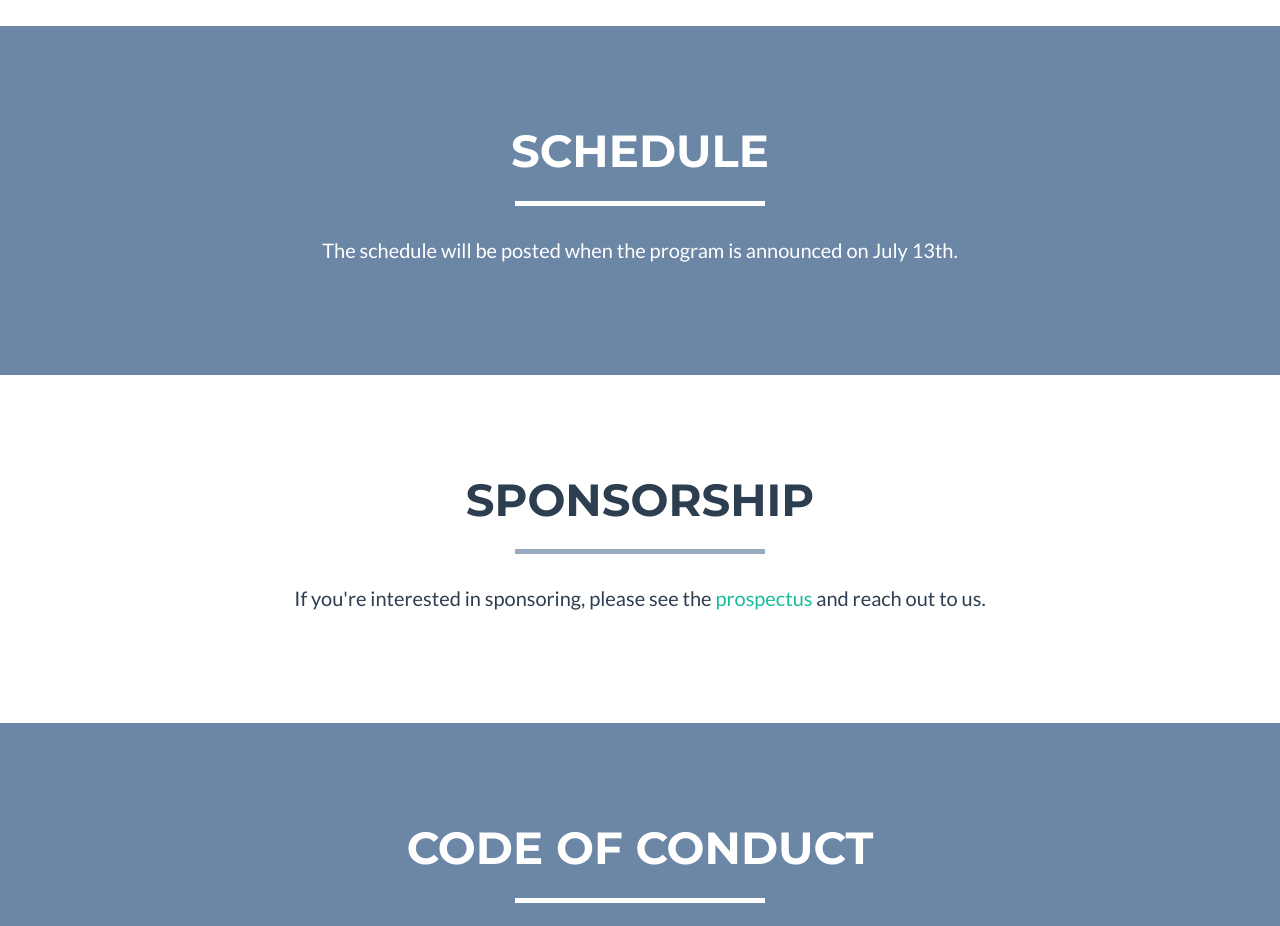
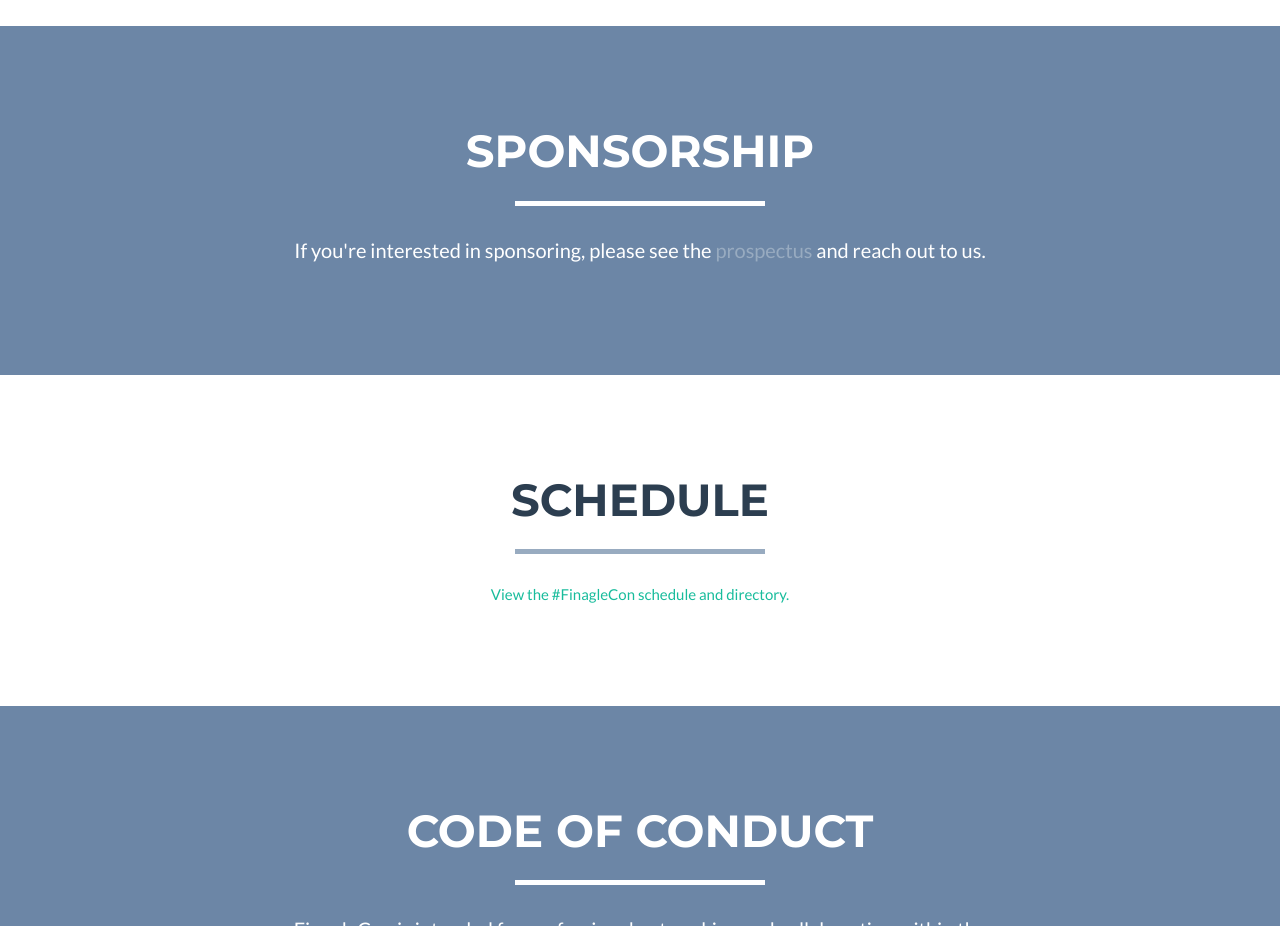
Before and after one commit to finagle/finaglecon, a plain HTML site: page index.html in a window 1280 px wide. Shown: the part 1240-2166 px from the top of the page. Drawn offline with nearby package versions, Linux system fonts and the light colour scheme; a script that the page names is missing.

Commit message:
Add program

```diff
--- a/index.html
+++ b/index.html
@@ -131,31 +131,31 @@
         </div>
     </section>
 
-    <!-- Schedule Section -->
-    <section class="success" id="schedule">
+   <!-- Sponsorship Section -->
+    <section class="success" id="sponsorship">
         <div class="container">
             <div class="row">
                 <div class="col-lg-12 text-center">
-                    <h2>Schedule</h2>
+                    <h2>Sponsorship</h2>
                     <hr class="star-light">
-                    <div class="col-lg-8 col-lg-offset-2 text-center">
-	                    <p>The schedule will be posted when the program is announced on July 13th.</p>
+					<div class="col-lg-8 col-lg-offset-2 text-center">
+	                    <p>If you're interested in sponsoring, please see the <a href="sponsorship/prospectus.pdf">prospectus</a> and reach out to us.</p>
 	                </div>
                 </div>
             </div>
         </div>
     </section>
 
-   <!-- Sponsorship Section -->
-    <section id="sponsorship">
+    <!-- Schedule Section -->
+    <section id="schedule">
         <div class="container">
             <div class="row">
                 <div class="col-lg-12 text-center">
-                    <h2>Sponsorship</h2>
+                    <h2>Schedule</h2>
                     <hr class="star-primary">
-					<div class="col-lg-8 col-lg-offset-2 text-center">
-	                    <p>If you're interested in sponsoring, please see the <a href="sponsorship/prospectus.pdf">prospectus</a> and reach out to us.</p>
-	                </div>
+                    <div class="col-lg-8 col-lg-offset-2 text-center">
+                        <a id="sched-embed" href="http://finaglecon2015.sched.org/">View the #FinagleCon schedule and directory.</a><script type="text/javascript" src="http://finaglecon2015.sched.org/js/embed.js"></script>
+                    </div>
                 </div>
             </div>
         </div>
```
